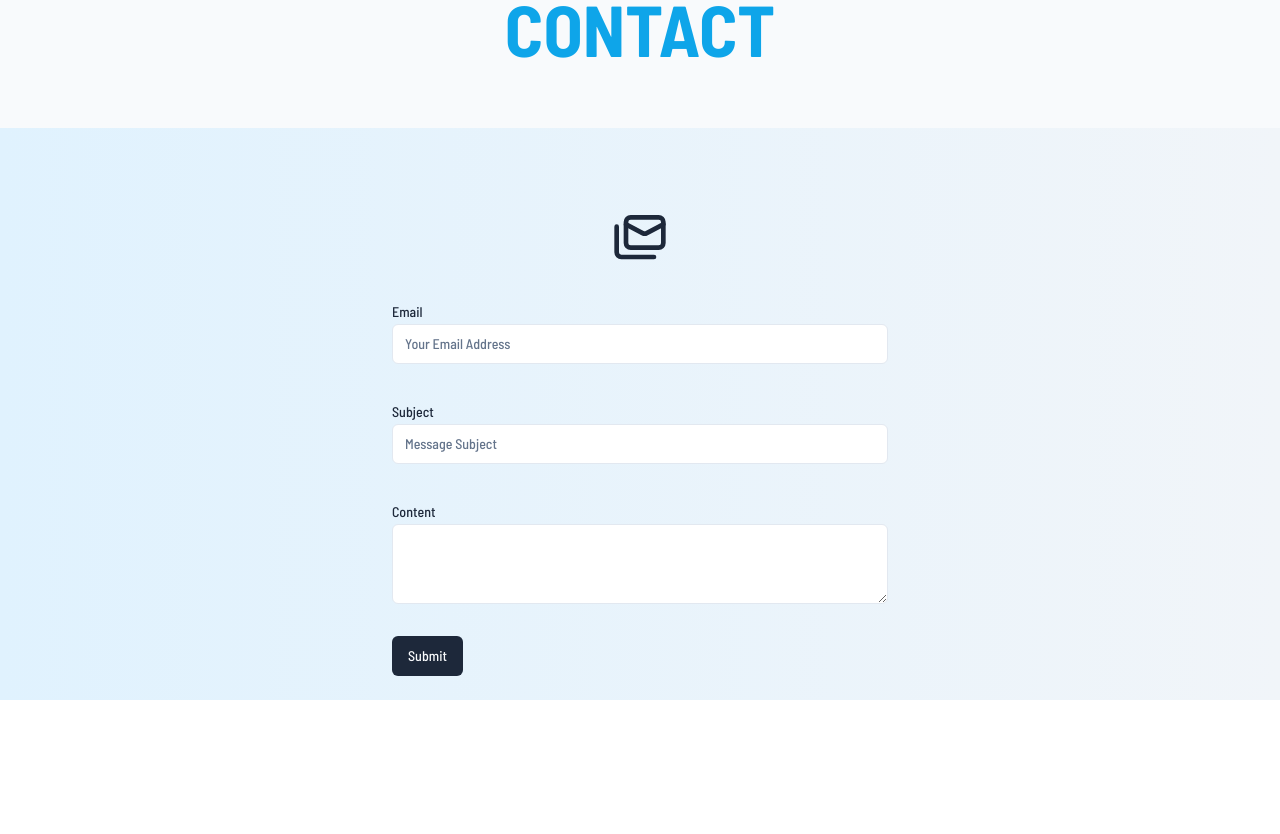
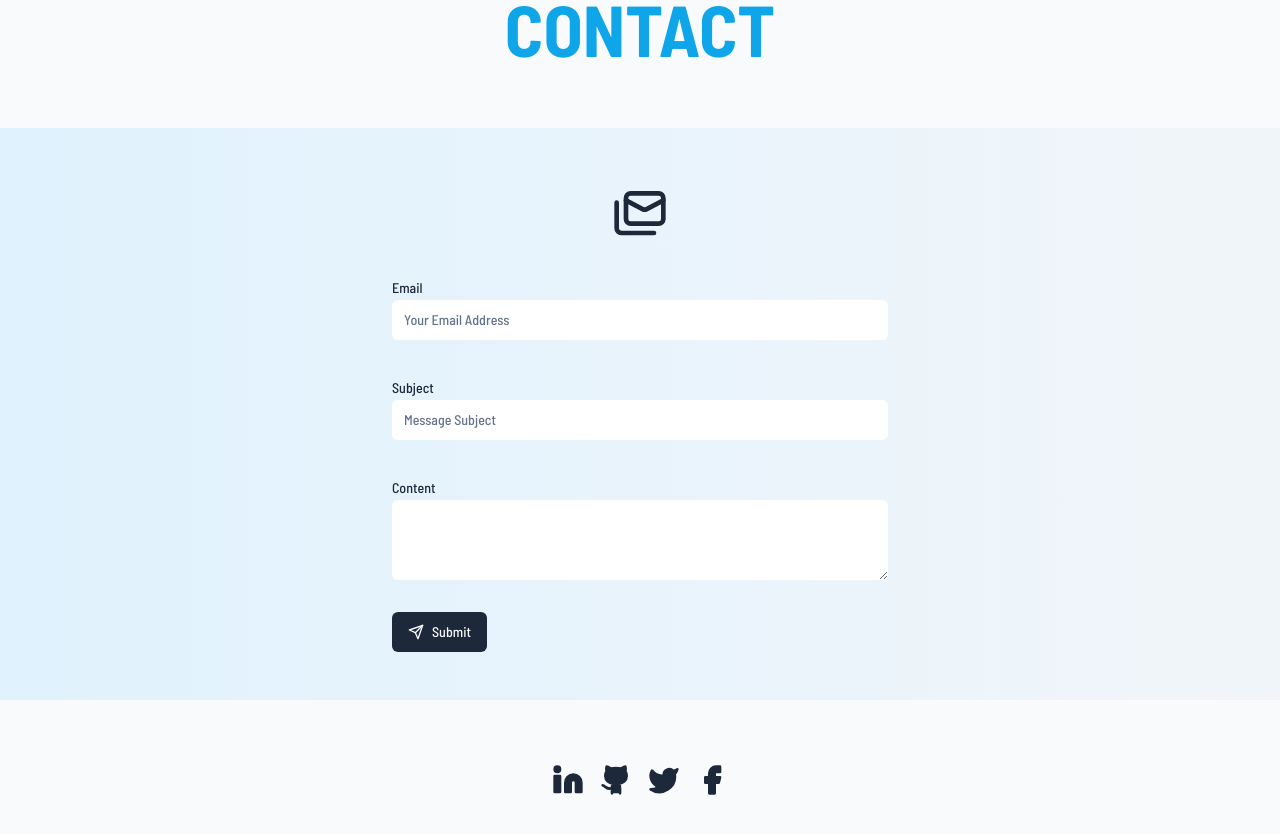
Before and after one commit to robharding/Portfolio2, a Next.js app: page / in a window 1280 px wide. Shown: the part 2040-2874 px from the top of the page. Before the commit the page ends 2740 px from the top, so only its background shows below. Built offline with nearby package versions, Linux system fonts and the light colour scheme.

Commit message:
Simple footer

```diff
--- a/src/app/page.tsx
+++ b/src/app/page.tsx
@@ -1,5 +1,14 @@
 import { Avatar } from "@/components/ui/avatar";
-import { Mail, Mails, MoveDown } from "lucide-react";
+import {
+  Facebook,
+  Github,
+  Linkedin,
+  LucideLinkedin,
+  Mail,
+  Mails,
+  MoveDown,
+  Twitter,
+} from "lucide-react";
 import Link from "next/link";
 import Image from "next/image";
 
@@ -102,7 +111,7 @@ export default async function Home() {
           </p>
         </div>
       </section>
-      <section className="text-center p-16 bg-slate-50" id="projects">
+      <section className="text-center p-16 bg-slate-50">
         <p>What I&apos;m up to right</p>
         <h1 className="text-6xl sm:text-7xl font-bold text-sky-500">NOW</h1>
       </section>
@@ -123,19 +132,26 @@ export default async function Home() {
           </p>
         </div>
       </section>
-      <section className="relative bg-gradient-to-r from-sky-100 to-slate-100 h-screen">
-        <div className="text-center p-16 bg-slate-50" id="projects">
+      <section className="bg-gradient-to-r from-sky-100 to-slate-100 h-screen">
+        <div className="text-center p-16 bg-slate-50">
           <p>Get in touch.</p>
           <h1 className="text-6xl sm:text-7xl font-bold text-sky-500">
             CONTACT
           </h1>
         </div>
-        <div className="px-10 max-w-xl m-auto pt-16 flex flex-col gap-8">
+        <div className="px-10 max-w-xl m-auto pt-10 flex flex-col gap-8">
           <Mails className="w-14 h-14 mt-4 mx-auto text-primary" />
           <ContactForm />
         </div>
       </section>
-      <section></section>
+      <section className="bg-slate-50 p-16 flex flex-col">
+        <div className="flex mx-auto gap-4">
+          <LucideLinkedin className="w-8 h-8 fill-primary hover:fill-slate-600 hover:text-slate-600 hover:cursor-pointer" />
+          <Github className="w-8 h-8 fill-primary hover:fill-slate-600 hover:text-slate-600 hover:cursor-pointer" />
+          <Twitter className="w-8 h-8 fill-primary hover:fill-slate-600 hover:text-slate-600 hover:cursor-pointer" />
+          <Facebook className="w-8 h-8 fill-primary hover:fill-slate-600 hover:text-slate-600 hover:cursor-pointer" />
+        </div>
+      </section>
     </main>
   );
 }
--- a/src/components/ContactForm.tsx
+++ b/src/components/ContactForm.tsx
@@ -17,6 +17,7 @@ import {
 } from "@/components/ui/form";
 import { Input } from "@/components/ui/input";
 import { Textarea } from "./ui/textarea";
+import { Send } from "lucide-react";
 
 const formSchema = z.object({
   email: z.string().email(),
@@ -80,6 +81,7 @@ const ContactForm: FC<ContactFormProps> = ({}) => {
           )}
         />
         <Button type="submit" className="">
+          <Send className="h-4 w-4 mr-2" />
           Submit
         </Button>
       </form>
--- a/src/components/ui/input.tsx
+++ b/src/components/ui/input.tsx
@@ -1,6 +1,6 @@
-import * as React from "react"
+import * as React from "react";
 
-import { cn } from "@/lib/utils"
+import { cn } from "@/lib/utils";
 
 export interface InputProps
   extends React.InputHTMLAttributes<HTMLInputElement> {}
@@ -11,15 +11,15 @@ const Input = React.forwardRef<HTMLInputElement, InputProps>(
       <input
         type={type}
         className={cn(
-          "flex h-10 w-full rounded-md border border-input bg-background px-3 py-2 text-sm ring-offset-background file:border-0 file:bg-transparent file:text-sm file:font-medium placeholder:text-muted-foreground focus-visible:outline-none focus-visible:ring-2 focus-visible:ring-ring focus-visible:ring-offset-2 disabled:cursor-not-allowed disabled:opacity-50",
+          "flex h-10 w-full rounded-md border-none bg-background px-3 py-2 text-sm ring-offset-background file:border-0 file:bg-transparent file:text-sm file:font-medium placeholder:text-muted-foreground focus-visible:outline-none focus-visible:ring-2 focus-visible:ring-ring focus-visible:ring-offset-2 disabled:cursor-not-allowed disabled:opacity-50",
           className
         )}
         ref={ref}
         {...props}
       />
-    )
+    );
   }
-)
-Input.displayName = "Input"
+);
+Input.displayName = "Input";
 
-export { Input }
+export { Input };
--- a/src/components/ui/textarea.tsx
+++ b/src/components/ui/textarea.tsx
@@ -10,7 +10,7 @@ const Textarea = React.forwardRef<HTMLTextAreaElement, TextareaProps>(
     return (
       <textarea
         className={cn(
-          "flex min-h-[80px] w-full rounded-md border border-input bg-background px-3 py-2 text-sm ring-offset-background placeholder:text-muted-foreground focus-visible:outline-none focus-visible:ring-2 focus-visible:ring-ring focus-visible:ring-offset-2 disabled:cursor-not-allowed disabled:opacity-50",
+          "flex min-h-[80px] w-full rounded-md border-none bg-background px-3 py-2 text-sm ring-offset-background placeholder:text-muted-foreground focus-visible:outline-none focus-visible:ring-2 focus-visible:ring-ring focus-visible:ring-offset-2 disabled:cursor-not-allowed disabled:opacity-50",
           className
         )}
         ref={ref}
```
